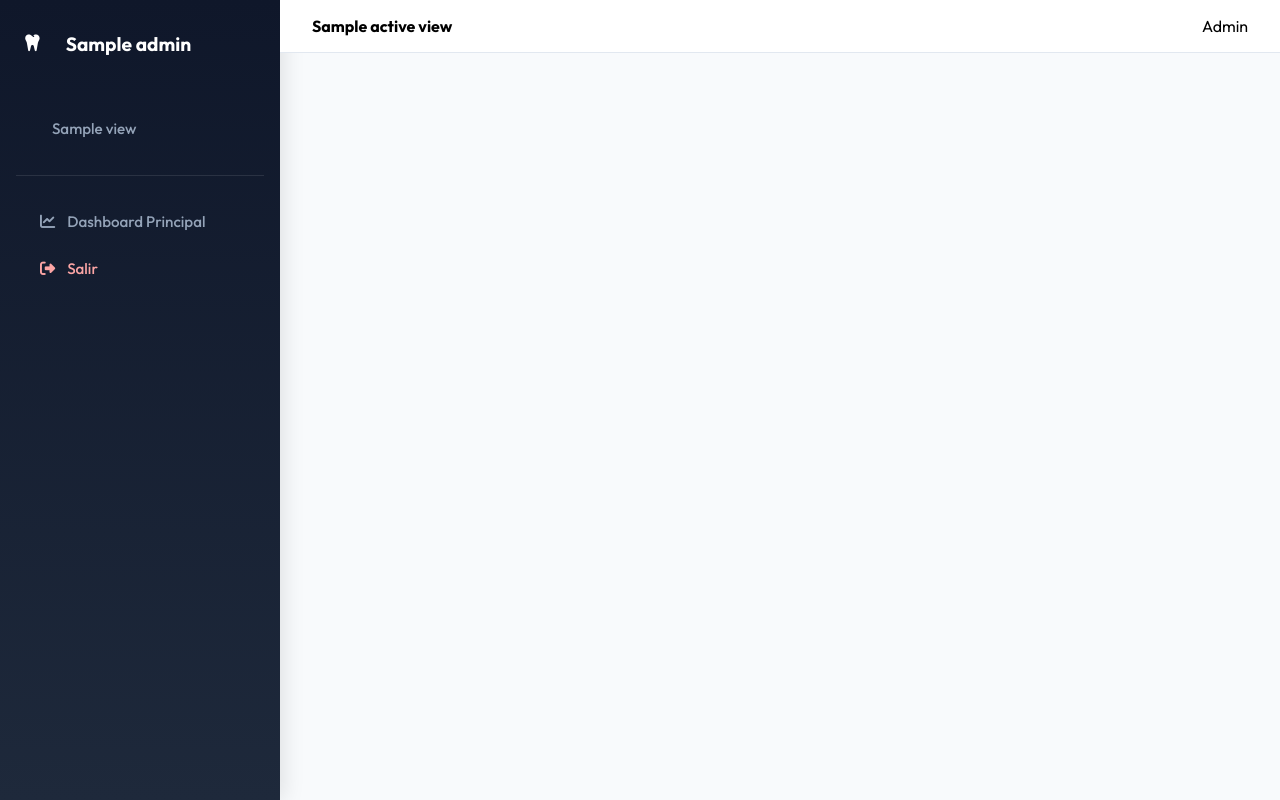
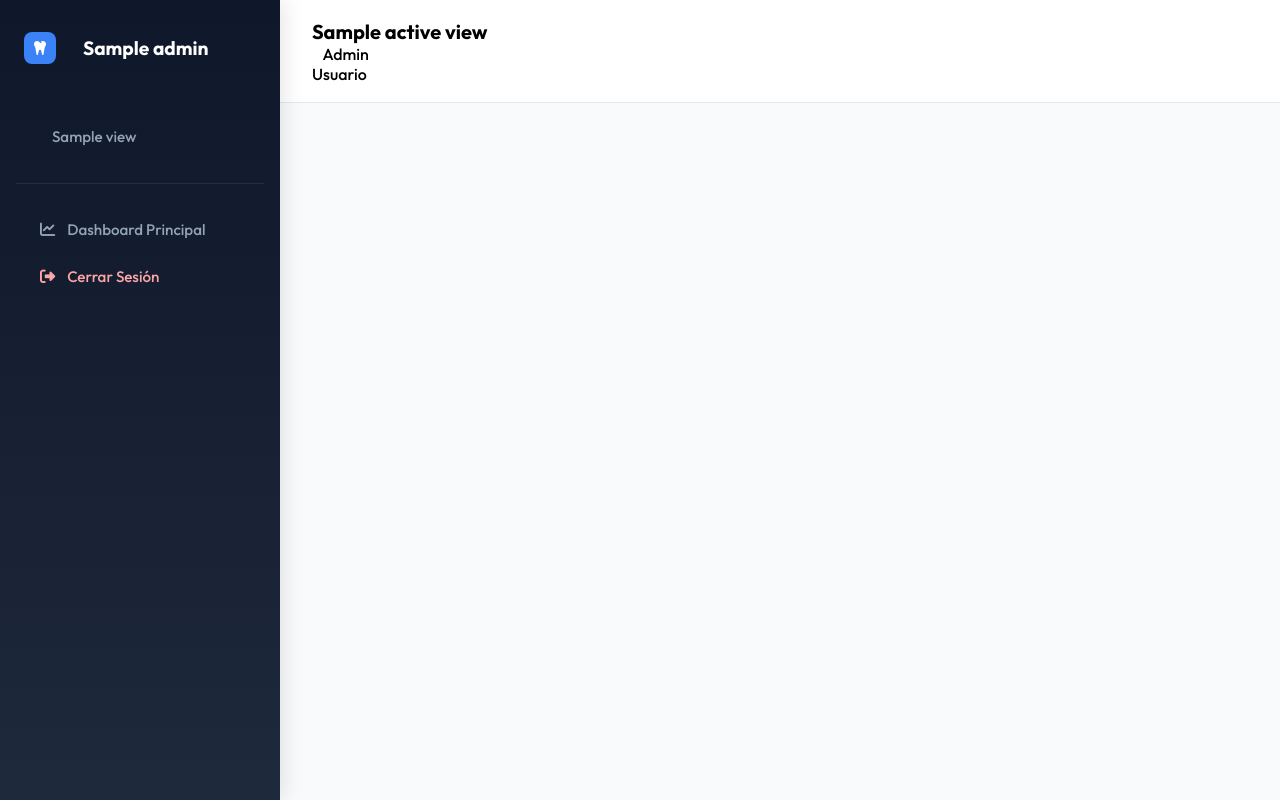
Before and after one commit to aiporvos/botodontologia, a Python web app: template templates/admin/sqladmin/layout.html in a window 1280 px wide. Run offline with Jinja, Linux system fonts and the light colour scheme; the template is opened without the code that fills it: most values are stand-ins (such as "Sample title", 1, 10 or a date in 2020); some libraries are stand-ins or nearby versions.

Commit message:
Admin UI Polishing: Fixed unstyled tables and lists by including Tabler CSS, and enhanced the JS translator to cover more technical terms and labels.

```diff
--- a/templates/admin/sqladmin/layout.html
+++ b/templates/admin/sqladmin/layout.html
@@ -5,8 +5,12 @@
     <meta charset="UTF-8">
     <meta name="viewport" content="width=device-width, initial-scale=1.0">
     <title>{{ admin.title }}</title>
+
+    <!-- CSS Bases de SQLAdmin (Tabler/Bootstrap) -->
+    <link rel="stylesheet" href="https://cdn.jsdelivr.net/npm/@tabler/core@1.0.0-beta17/dist/css/tabler.min.css">
     <link href="https://fonts.googleapis.com/css2?family=Outfit:wght@300;400;500;600;700&display=swap" rel="stylesheet">
     <link rel="stylesheet" href="https://cdnjs.cloudflare.com/ajax/libs/font-awesome/6.5.0/css/all.min.css">
+
     <style>
         :root {
             --bg: #f8fafc;
@@ -18,6 +22,7 @@
             --text-light: #64748b;
             --border: #e2e8f0;
             --blue: #3b82f6;
+            --primary: #3b82f6;
         }
 
         body {
@@ -26,9 +31,10 @@
             margin: 0;
             display: flex;
             height: 100vh;
+            overflow: hidden;
         }
 
-        /* SIDEBAR Mirroring Dashboard */
+        /* SIDEBAR Premium */
         .sidebar {
             width: 280px;
             background: linear-gradient(180deg, #0f172a 0%, #1e293b 100%);
@@ -38,6 +44,7 @@
             flex-shrink: 0;
             box-shadow: 4px 0 20px rgba(0, 0, 0, 0.1);
             overflow-y: auto;
+            z-index: 100;
         }
 
         .navbar-brand {
@@ -46,8 +53,8 @@
             gap: 15px;
             padding: 0 1.5rem;
             margin-bottom: 3rem;
-            color: white;
-            text-decoration: none;
+            color: white !important;
+            text-decoration: none !important;
             font-size: 1.2rem;
             font-weight: 700;
         }
@@ -56,7 +63,7 @@
             display: flex;
             align-items: center;
             gap: 12px;
-            padding: 0.8rem 1.5rem;
+            padding: 0.8rem 1.5rem !important;
             color: #94a3b8 !important;
             text-decoration: none !important;
             transition: all 0.2s;
@@ -64,11 +71,12 @@
             font-weight: 500;
             margin: 2px 1rem;
             border-radius: 8px;
+            border: none !important;
         }
 
         .nav-link:hover {
             color: white !important;
-            background: rgba(255, 255, 255, 0.05);
+            background: rgba(255, 255, 255, 0.05) !important;
         }
 
         .nav-link.active {
@@ -77,123 +85,199 @@
             box-shadow: 0 4px 12px rgba(37, 99, 235, 0.2);
         }
 
-        /* MAIN CONTENT */
-        .main {
+        /* MAIN CONTENT AREA */
+        .page-wrapper {
             flex: 1;
             display: flex;
             flex-direction: column;
             overflow: hidden;
+            background: var(--bg);
         }
 
-        .topbar {
+        .header-top {
             background: white;
             padding: 1rem 2rem;
             border-bottom: 1px solid var(--border);
             display: flex;
             justify-content: space-between;
             align-items: center;
+            min-height: 70px;
         }
 
-        .content {
+        .main-content {
             flex: 1;
             overflow-y: auto;
             padding: 2rem;
         }
 
-        /* SQLADMIN Standard Overrides */
+        /* SQLADMIN & TABLER OVERRIDES */
         .card {
             border: 1px solid var(--border) !important;
             border-radius: 12px !important;
             box-shadow: 0 1px 3px rgba(0, 0, 0, 0.05) !important;
-            overflow: hidden;
-            margin-bottom: 2rem;
+            background: white !important;
+            margin-bottom: 1.5rem !important;
         }
 
         .card-header {
             background: white !important;
             border-bottom: 1px solid var(--border) !important;
-            padding: 1.2rem 1.5rem !important;
-        }
-
-        .table thead th {
-            background: #f8fafc !important;
-            color: var(--text-light);
-            border-bottom: 2px solid var(--border) !important;
-            text-transform: uppercase;
-            font-size: 0.8rem;
-            letter-spacing: 0.05em;
+            padding: 1.25rem !important;
+            font-weight: 600;
         }
 
         .btn-primary {
             background: linear-gradient(90deg, #3b82f6 0%, #2563eb 100%) !important;
             border: none !important;
             box-shadow: 0 4px 12px rgba(37, 99, 235, 0.2) !important;
+            padding: 0.5rem 1.25rem !important;
+            font-weight: 500 !important;
+            color: white !important;
         }
 
-            {
-            % block head %
+        .table thead th {
+            background: #f8fafc !important;
+            color: var(--text-light) !important;
+            text-transform: uppercase !important;
+            font-size: 0.75rem !important;
+            letter-spacing: 0.05em !important;
+            padding: 0.75rem 1rem !important;
+            border-bottom: 2px solid var(--border) !important;
         }
 
-            {
-            % endblock %
+        .table td {
+            padding: 1rem !important;
+            vertical-align: middle !important;
+        }
+
+        .badge {
+            font-weight: 500 !important;
+            padding: 0.35em 0.65em !important;
+        }
+
+        .form-control,
+        .form-select {
+            border-radius: 8px !important;
+            border: 1px solid var(--border) !important;
+            padding: 0.6rem 1rem !important;
+        }
+
+        /* Pagination & List Fixes */
+        .pagination,
+        .pagination ul {
+            display: flex !important;
+            list-style: none !important;
+            padding: 0 !important;
+            margin: 0 !important;
+            gap: 2px !important;
+        }
+
+        .pagination li {
+            list-style: none !important;
+        }
+
+        .dropdown-menu list-unstyled {
+            list-style: none !important;
+            padding: 0 !important;
+        }
+
+        ul {
+            list-style: none !important;
+            padding: 0;
         }
     </style>
+    {% block head %}{% endblock %}
 </head>
 
-<body>
-    <div class="sidebar">
-        <a href="/" class="navbar-brand">
-            <i class="fas fa-tooth" style="margin-right:10px"></i>
-            {{ admin.title }}
+<body class="layout-fixed">
+    <aside class="sidebar">
+        <a href="{{ admin.base_url }}" class="navbar-brand">
+            <div
+                style="width: 32px; height: 32px; background: var(--blue); border-radius: 8px; display: flex; align-items: center; justify-content: center; margin-right: 12px;">
+                <i class="fas fa-tooth" style="color: white; font-size: 1rem;"></i>
+            </div>
+            <span>{{ admin.title }}</span>
         </a>
+
         <div class="nav-links">
             {% for view in admin.views %}
             <a href="{{ admin.base_url }}/{{ view.identity }}/list"
                 class="nav-link {% if active_view == view %}active{% endif %}">
                 <i class="{{ view.icon or 'fas fa-chevron-right' }}"></i>
-                {{ view.name_plural }}
+                <span>{{ view.name_plural }}</span>
             </a>
             {% endfor %}
-            <div style="border-top:1px solid rgba(255,255,255,0.1); margin: 1.5rem 1rem;"></div>
-            <a href="/dashboard" class="nav-link"><i class="fas fa-chart-line"></i> Dashboard Principal</a>
-            <a href="{{ admin.base_url }}/logout" class="nav-link" style="color:#fca5a5 !important"><i
-                    class="fas fa-sign-out-alt"></i> Salir</a>
+            <div style="border-top:1px solid rgba(255,255,255,0.08); margin: 1.5rem 1rem;"></div>
+            <a href="/dashboard" class="nav-link"><i class="fas fa-chart-line"></i><span>Dashboard Principal</span></a>
+            <a href="{{ admin.base_url }}/logout" class="nav-link" style="color: #fca5a5 !important;"><i
+                    class="fas fa-sign-out-alt"></i><span>Cerrar Sesión</span></a>
         </div>
+    </aside>
+
+    <div class="page-wrapper">
+        <header class="header-top">
+            <div class="container-xl d-flex justify-content-between align-items-center">
+                <h2 class="page-title" style="font-weight: 700; margin: 0; font-size: 1.25rem;">
+                    {{ active_view.name_plural if active_view else "Panel de Administración" }}
+                </h2>
+                <div class="d-flex align-items-center gap-3">
+                    <span class="badge bg-blue-lt">Admin</span>
+                    <div style="font-weight: 500;">{{ request.session.username if request.session else "Usuario" }}
+                    </div>
+                </div>
+            </div>
+        </header>
+
+        <main class="main-content">
+            <div class="container-xl">
+                {% block content %}{% endblock %}
+            </div>
+        </main>
     </div>
 
-    <div class="main">
-        <div class="topbar">
-            <h4 style="margin:0">{{ active_view.name_plural if active_view else "Escritorio" }}</h4>
-            <div class="user-info">
-                {{ request.session.username if request.session else "Admin" }}
-            </div>
-        </div>
-        <div class="content">
-            {% block content %}{% endblock %}
-        </div>
-    </div>
-
+    <script src="https://cdn.jsdelivr.net/npm/@tabler/core@1.0.0-beta17/dist/js/tabler.min.js"></script>
     <script>
-        /* Traducciones Dinámicas para elementos UI de SQLAdmin */
         document.addEventListener("DOMContentLoaded", function () {
             const translations = {
-                "New": "Nuevo", "Edit": "Editar", "Delete": "Eliminar", "Search": "Buscar",
-                "Export": "Exportar", "Details": "Detalles", "Results per page": "Resultados/Pág",
+                "New": "Nuevo/a", "Edit": "Editar", "Delete": "Eliminar", "Search": "Buscar",
+                "Export": "Exportar", "Details": "Detalles", "Results per page": "Resultados por página",
                 "Showing": "Mostrando", "to": "a", "of": "de", "items": "elementos",
-                "Are you sure you want to delete": "¿Eliminar este registro?",
-                "Cancel": "Cancelar", "Save": "Guardar", "Actions": "Acciones",
-                "Prev": "Previo", "Next": "Siguiente"
+                "Are you sure you want to delete": "¿Está seguro de eliminar este registro?",
+                "Cancel": "Cancelar", "Save": "Guardar", "Logout": "Cerrar Sesión",
+                "Actions": "Acciones", "Prev": "Anterior", "Next": "Siguiente",
+                "Delete selected items": "Eliminar seleccionados", "Please confirm": "Confirme acción",
+                "Show": "Mostrar", "Add": "Añadir", "prev": "Anterior", "next": "Siguiente",
+                "Results": "Resultados"
             };
-            function t(node) {
+
+            function translateNode(node) {
                 if (node.nodeType === 3) {
-                    const text = node.nodeValue.trim();
-                    if (translations[text]) node.nodeValue = node.nodeValue.replace(text, translations[text]);
-                } else if (node.nodeType === 1 && !['SCRIPT', 'STYLE'].includes(node.tagName)) {
-                    for (let child of node.childNodes) t(child);
+                    let text = node.nodeValue.trim();
+                    if (!text) return;
+
+                    if (translations[text]) {
+                        node.nodeValue = node.nodeValue.replace(text, translations[text]);
+                        return;
+                    }
+
+                    if (text.includes("next >")) node.nodeValue = node.nodeValue.replace("next >", "Siguiente >");
+                    if (text.includes("< prev")) node.nodeValue = node.nodeValue.replace("< prev", "< Anterior");
+                    if (text.includes("+ New")) node.nodeValue = node.nodeValue.replace("+ New", "+ Nuevo/a");
+
+                    for (let key in translations) {
+                        if (text.toLowerCase().includes(key.toLowerCase()) && key.length > 3) {
+                            let reg = new RegExp("\\b" + key + "\\b", "gi");
+                            if (reg.test(text)) node.nodeValue = node.nodeValue.replace(reg, translations[key]);
+                        }
+                    }
+                } else if (node.nodeType === 1) {
+                    if (["SCRIPT", "STYLE"].includes(node.tagName)) return;
+                    if (node.placeholder && translations[node.placeholder]) node.placeholder = translations[node.placeholder];
+                    for (let child of node.childNodes) translateNode(child);
                 }
             }
-            t(document.body);
-            const observer = new MutationObserver(() => t(document.body));
+            translateNode(document.body);
+            const observer = new MutationObserver(() => translateNode(document.body));
             observer.observe(document.body, { childList: true, subtree: true });
         });
     </script>
```
